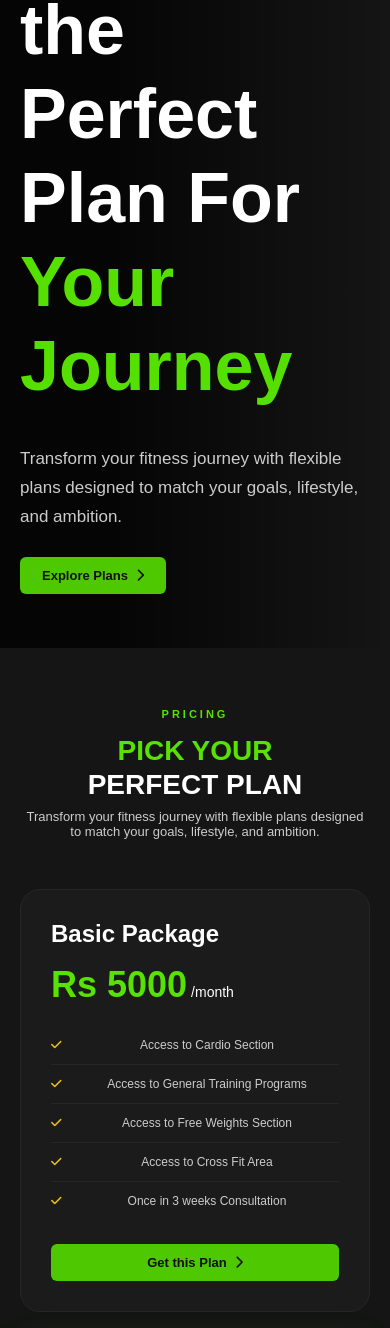
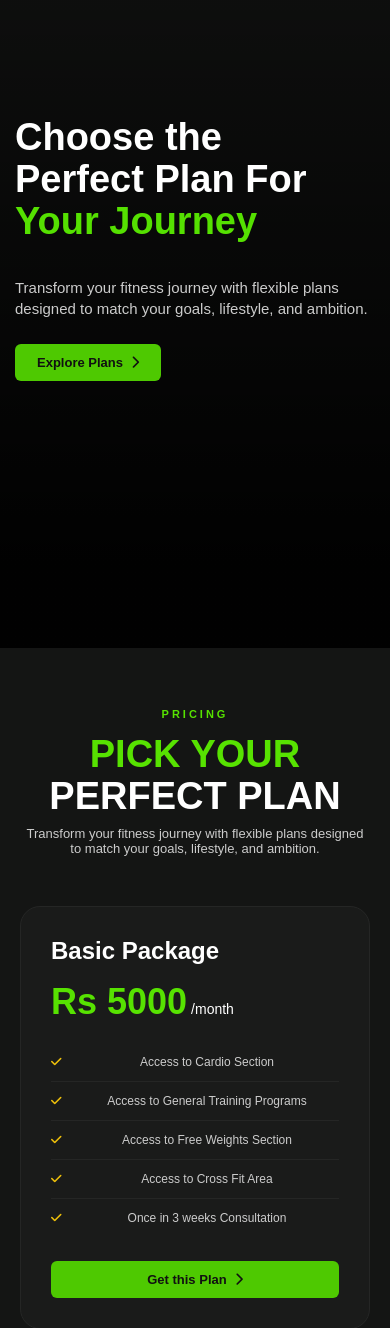
Before and after one commit to mustafa-ali-4886/Fitnessapp, a PHP site: page /send-report/membership_AfterLogin.php in a window 390 px wide. Shown: the part 214-1542 px from the top of the page. Run offline with PHP 8.4, Linux system fonts and the light colour scheme; the visitor is signed in with stand-in values (Sample User, id 1); data that the repository does not hold is empty; some web fonts are replaced.

Commit message:
Fix hero text sizing and background image visibility on mobile for Home and Membership pages

```diff
--- a/responsive-overrides.css
+++ b/responsive-overrides.css
@@ -80,6 +80,32 @@ img, video, iframe {
         display: flex !important;
     }
 
+    /* FIX: Hero Text and Image for Home & Membership */
+    .line-1, .line-2, .line-3, .pickyour, .perfectplan, .heading3 {
+        font-size: 38px !important;
+        line-height: 1.1 !important;
+        display: block; /* Ensure they break nicely if needed */
+    }
+
+    .Bannertext {
+        font-size: 15px !important;
+        line-height: 1.4 !important;
+        margin-top: 15px !important;
+    }
+
+    .bannertext {
+        padding: 100px 15px 40px 15px !important;
+    }
+
+    /* Make the background image fully visible instead of covered in black */
+    .banner::after {
+        background: linear-gradient(to top, rgba(0,0,0,0.95) 10%, rgba(0,0,0,0.6) 50%, rgba(0,0,0,0.1) 100%) !important;
+    }
+
+    .hero {
+        min-height: 80vh !important;
+    }
+
     /* Program Rows and Feature Grids */
     .program-row, .featured-programs-grid, .trainer-new-grid, .row, .cards-container, .pricing-grid, .info-section {
         flex-direction: column !important;
```
